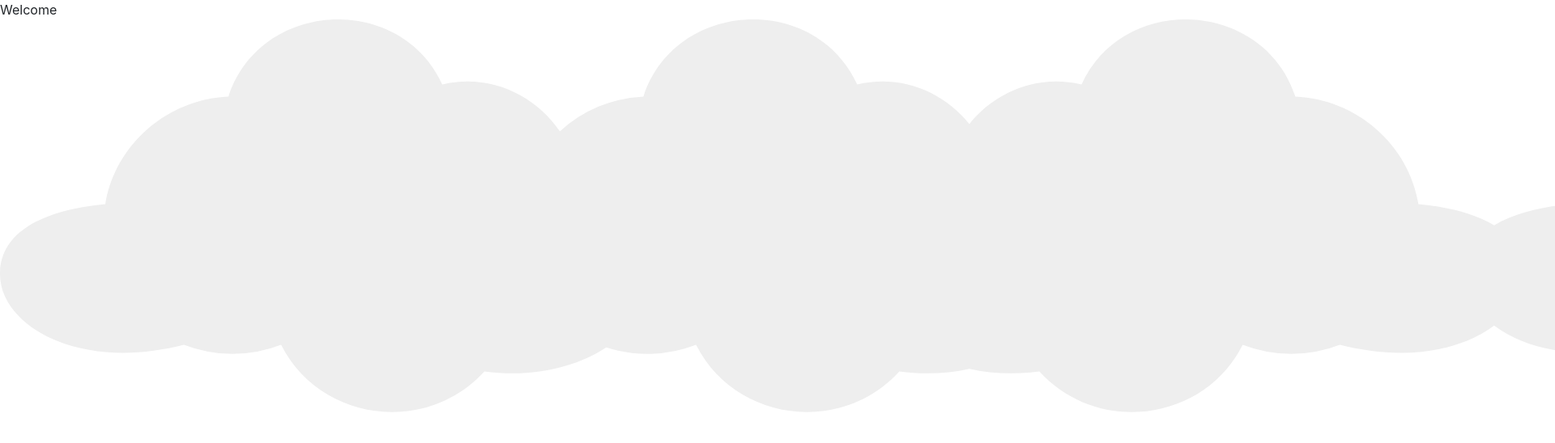
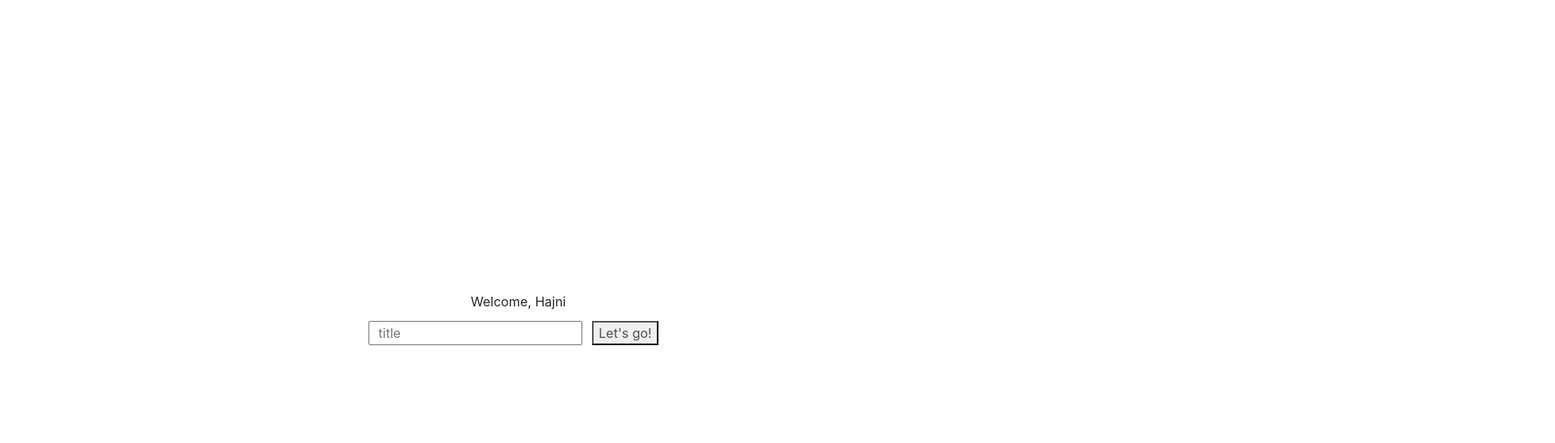
Before and after one commit to Poll-e/Poll-e, an Angular app in the folder frontend/main-component/: page / in a window 1280 px wide. Shown: the top 548 px of the page at 81% size, 1920 px wide, since content can reach past the window. Built offline with nearby package versions, Linux system fonts and the light colour scheme.

Commit message:
feat(main): input title

```diff
--- a/frontend/main-component/package.json
+++ b/frontend/main-component/package.json
@@ -21,7 +21,7 @@
     "@angular/platform-browser-dynamic": "~10.2.0",
     "@angular/router": "~10.2.0",
     "@ng-bootstrap/ng-bootstrap": "^7.0.0",
-    "bootstrap": "^4.5.0",
+    "bootstrap": "^4.0.0-alpha.6",
     "rxjs": "~6.6.0",
     "tslib": "^2.0.0",
     "zone.js": "~0.10.2"
--- a/frontend/main-component/src/app/app.component.html
+++ b/frontend/main-component/src/app/app.component.html
@@ -1,11 +1,30 @@
+<style>
+  .hello {
+    height: 100vh;
+    width: 100%;
+    display: flex;
+    justify-content: center;
+    align-items: center;
+    flex-direction: column;
+  }
 
+  .button {
+    margin: 12px;
+    color: #4f4f4f;
+  }
+
+  .input {
+    padding-left: 10px;
+  }
+</style>
 <!-- Toolbar -->
-<div>
-  <span>Welcome</span>
+<div class="hello">
+  <span>{{this.name}}</span>
+  <div>
+    <input class="input" placeholder="title" />
+    <button class="button">Let's go!</button>
+  </div>
+
 </div>
 
-  <svg id="clouds" alt="Gray Clouds Background" xmlns="http://www.w3.org/2000/svg" width="2611.084" height="485.677" viewBox="0 0 2611.084 485.677">
-    <path id="Path_39" data-name="Path 39" d="M2379.709,863.793c10-93-77-171-168-149-52-114-225-105-264,15-75,3-140,59-152,133-30,2.83-66.725,9.829-93.5,26.25-26.771-16.421-63.5-23.42-93.5-26.25-12-74-77-130-152-133-39-120-212-129-264-15-54.084-13.075-106.753,9.173-138.488,48.9-31.734-39.726-84.4-61.974-138.487-48.9-52-114-225-105-264,15a162.027,162.027,0,0,0-103.147,43.044c-30.633-45.365-87.1-72.091-145.206-58.044-52-114-225-105-264,15-75,3-140,59-152,133-53,5-127,23-130,83-2,42,35,72,70,86,49,20,106,18,157,5a165.625,165.625,0,0,0,120,0c47,94,178,113,251,33,61.112,8.015,113.854-5.72,150.492-29.764a165.62,165.62,0,0,0,110.861-3.236c47,94,178,113,251,33,31.385,4.116,60.563,2.495,86.487-3.311,25.924,5.806,55.1,7.427,86.488,3.311,73,80,204,61,251-33a165.625,165.625,0,0,0,120,0c51,13,108,15,157-5a147.188,147.188,0,0,0,33.5-18.694,147.217,147.217,0,0,0,33.5,18.694c49,20,106,18,157,5a165.625,165.625,0,0,0,120,0c47,94,178,113,251,33C2446.709,1093.793,2554.709,922.793,2379.709,863.793Z" transform="translate(142.69 -634.312)" fill="#eee"/>
-  </svg>
-
 <router-outlet></router-outlet>
--- a/frontend/main-component/src/app/app.component.ts
+++ b/frontend/main-component/src/app/app.component.ts
@@ -3,8 +3,10 @@ import { Component } from '@angular/core';
 @Component({
   selector: 'app-root',
   templateUrl: './app.component.html',
-  styleUrls: ['./app.component.css']
+  styleUrls: ['./app.component.css'],
 })
 export class AppComponent {
   title = 'main-component';
+  savedName = 'Hajni';
+  name = `Welcome, ${this.savedName}`;
 }
```
Also changed, not shown: 1 other file (tests, documents, lock files or other folders).
